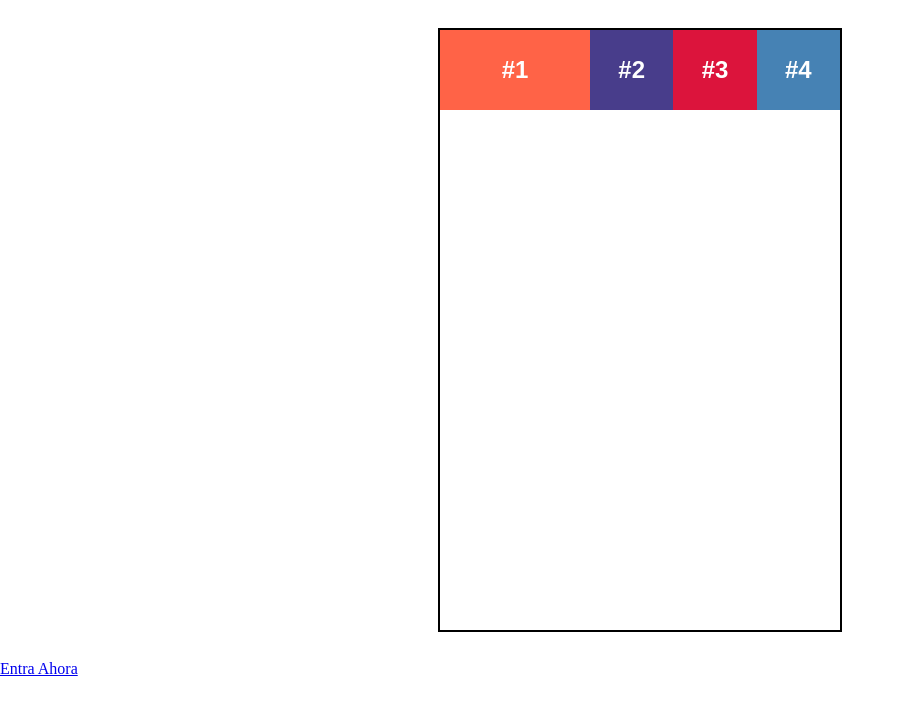
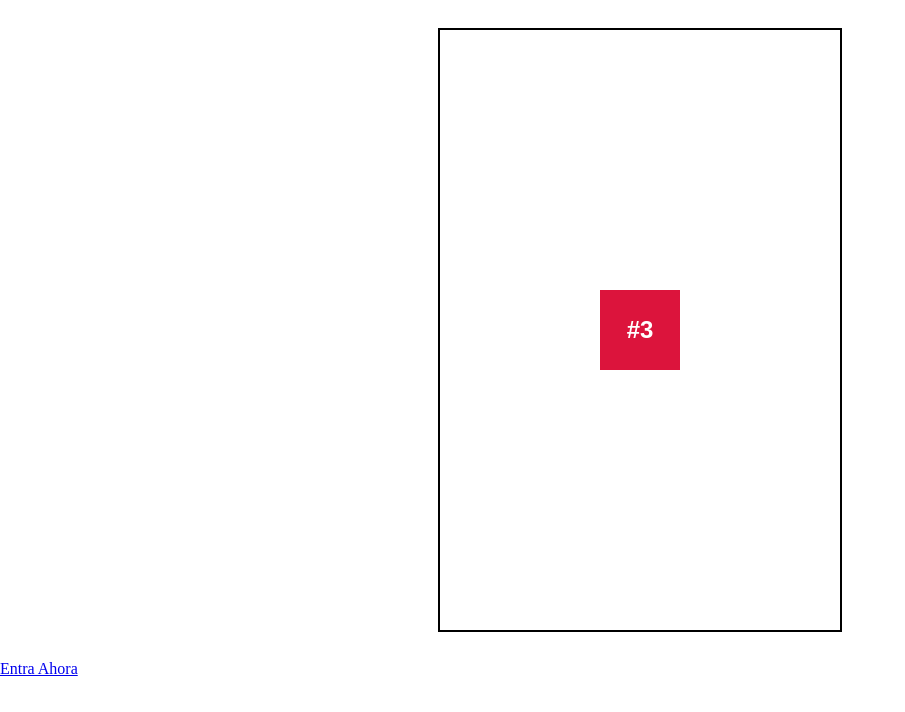
Before and after one commit to hectorpuga/Css-Curso-Desde-Cro, a plain HTML site: page Flexbox/index.html in a window 1280 px wide. Shown: the whole page, without its empty margins (0-905 px from the left). Drawn offline with Linux system fonts and the light colour scheme.

Commit message:
Seccion 19: Avance

```diff
--- /dev/null
+++ b/Flexbox/curiosidades/estilos.css
@@ -0,0 +1,60 @@
+*{
+
+    margin: 0;
+    padding: 0;
+    box-sizing: border-box;
+}
+
+
+body{
+
+    font-family: sans-serif;
+}
+
+.links{
+
+    gap: 20px;
+    padding: 20px;
+    display: inline-flex;
+    background: steelblue;
+    flex-direction: column;
+}
+
+.link{
+
+background: #fff;
+padding: 10px 30px;
+/* margin-bottom: 10px; */
+text-decoration: none;
+color: steelblue;
+}
+
+.links :last-child{
+
+    /* margin-bottom: 0; */
+
+
+}
+
+.container{
+    width: 90%;
+    height: 300px;
+    margin: 30px auto;
+    display: flex;
+    padding: 20px;
+    border: 3px solid #000;
+    gap: 10px;
+    flex-direction:column;
+
+}
+
+.item{
+
+ background: crimson;
+ color: #fff;
+ font-size: 2rem;
+ line-height: 200px;
+ text-align: center;
+ flex-basis: 50%;
+ height: 100%;
+}
--- a/Flexbox/estilos.css
+++ b/Flexbox/estilos.css
@@ -14,6 +14,7 @@
     outline: 2px solid #000;
     margin: 30px auto;
     display: flex;
+    flex-direction: row;
     /* flex-direction: row;
     flex-wrap: wrap; */
 
@@ -33,7 +34,8 @@
 
     --height:80px;
     background: tomato;
-    width: 150px;
+    width: 80px;
+    /* flex-basis: auto; */
     height: var(--height);
     line-height: var(--height);
     color: #fff;
@@ -43,11 +45,17 @@
     font-family: sans-serif;
     /* order: 0; */
     /* flex-grow:1; */
-    flex-shrink: 1;
+    /* flex-basis: 0;
+    flex-grow: 1;
+     */
+
+     /* flex: grow shrink basis; */
+
+     /* flex: 1; */
 }
 
 .item1{
-    flex-shrink: 0;
+    align-self: center;
 
 }
 
@@ -57,6 +65,11 @@
 }
 .item3{
     background: crimson;
+    align-self: center;
+    margin-top: auto;
+    margin-left: auto;
+    margin-right: auto;
+    margin-bottom: auto;
 }
 .item4{
     background: steelblue;
--- a/Flexbox/index.html
+++ b/Flexbox/index.html
@@ -9,10 +9,10 @@
 <body>
 
 <div class="container">
-    <div class="item item1">#1</div>
-    <div class="item item2">#2</div>
+    <!-- <div class="item item1">#1</div>
+    <div class="item item2">#2</div> -->
     <div class="item item3">#3</div>
-    <div class="item item4">#4</div>
+    <!-- <div class="item item4">#4</div> -->
 
 </div>
 
```
Also changed, not shown: Flexbox/curiosidades/index.html (added, +23 -0 lines), Flexbox/curiosidades/hero.jpg (renamed from Background/img/hero.jpg).
